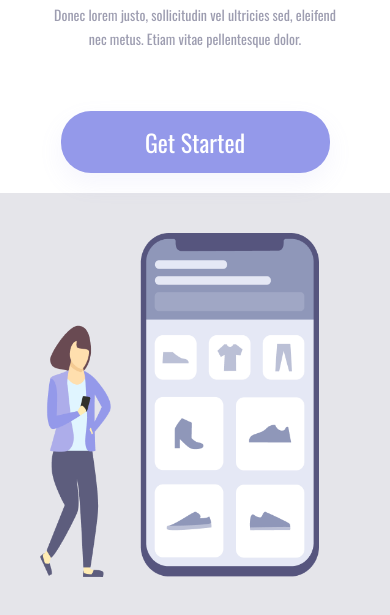
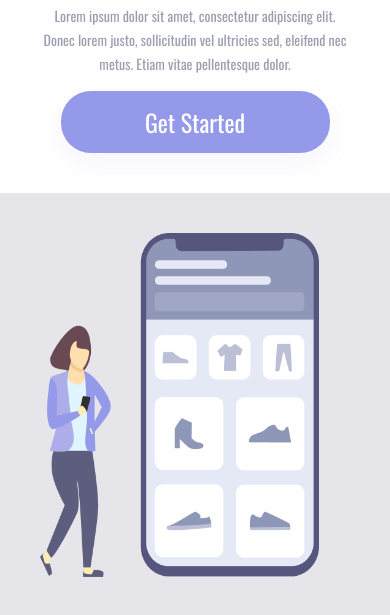
Before and after one commit to Arrais22/Easy-Shopping, a plain HTML site: page index.html in a window 390 px wide. Shown: the part 229-844 px from the top of the page. Drawn offline with nearby package versions, Linux system fonts and the light colour scheme.

Commit message:
Atualização Resposividade

```diff
--- a/styles.css
+++ b/styles.css
@@ -129,7 +129,7 @@ header {
     }
 
     p {
-        margin: -10px 50px 60px 50px;
+        margin: 15px 40px;
         width: auto;
         text-align: center;
         font-size: 14px;
```
